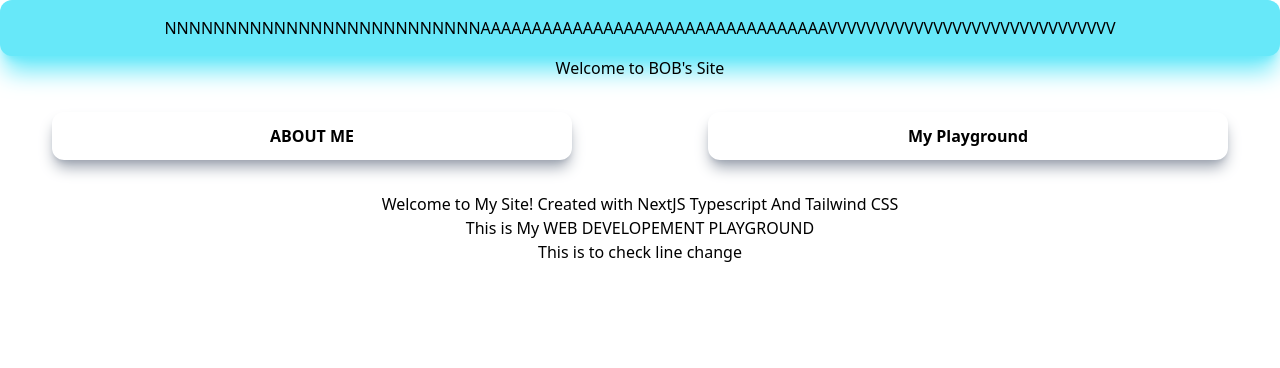
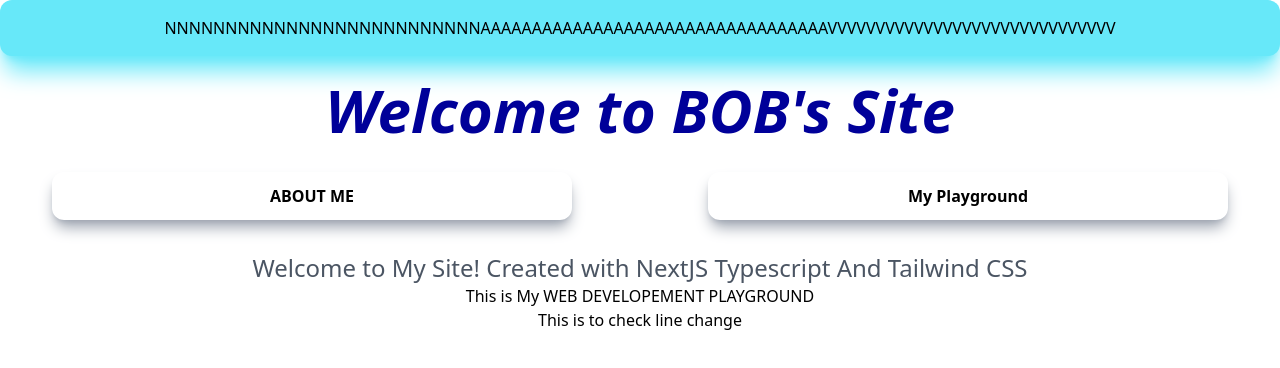
Before and after one commit to BOBseal/PlayGroundWeb3, a Next.js app in the folder a-1/: page /hm in a window 1280 px wide. Shown: the top 368 px of the page. Built offline with nearby package versions, Linux system fonts and the light colour scheme.

Commit message:
Update hm.js

```diff
--- a/a-1/pages/hm.js
+++ b/a-1/pages/hm.js
@@ -2,7 +2,10 @@ import React, { useState, useEffect } from 'react'
 import Navbar from './comp/navbar';
 import Link from 'next/link';
 const style ={
-    wrapper : `text-center align-center`
+    wrapper : `text-center align-center`,
+    bluetext:`text-6xl pt-6 text-[#000099] transitions-all hover:text-[#4d4dff] font-style: italic font-bold `,
+    footText:`text-2xl pl-20 pr-20 text-center font-regular text-gray-600 `,
+    underline:`hover:underline`
 }
 
 const HM =()=> {
```
